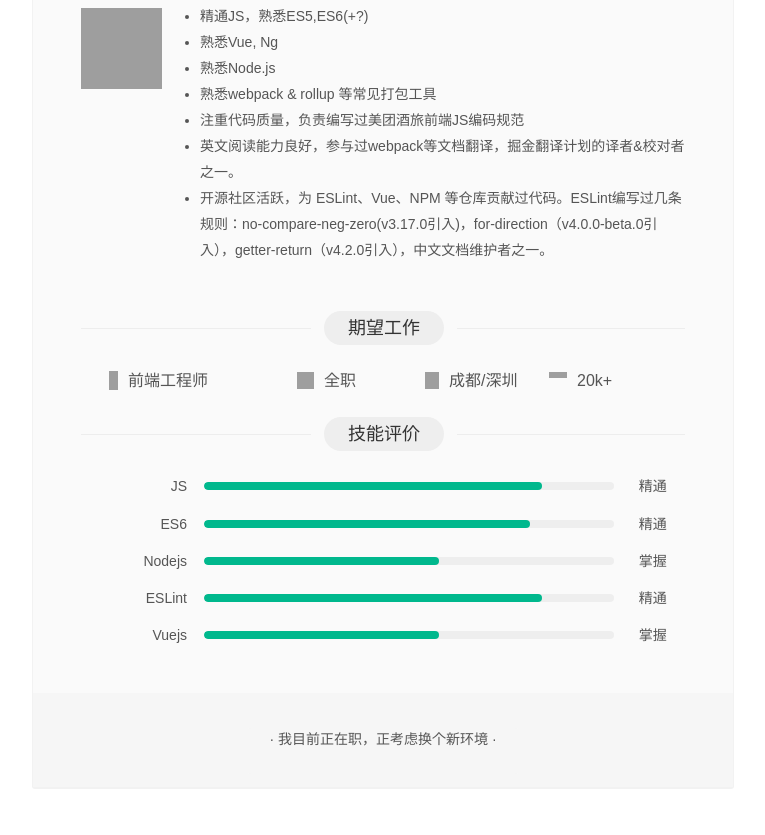
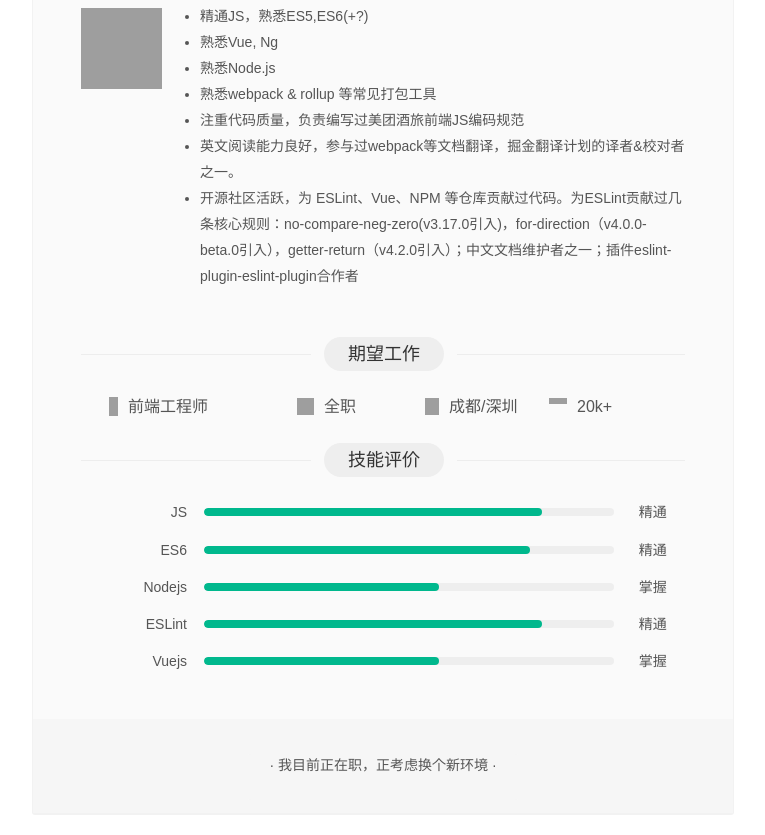
Before and after one commit to Aladdin-ADD/resume, a plain HTML site: page index.html in a window 1280 px wide. Shown: the part 843-1678 px from the top of the page, without its empty margins (257-1022 px from the left). Before the commit the page ends 1652 px from the top, so only its background shows below. Drawn offline with Linux system fonts and the light colour scheme; grey boxes are pictures that could not be loaded.

Commit message:
Update index.html

```diff
--- a/index.html
+++ b/index.html
@@ -568,7 +568,7 @@ content:"...";
  <li><p>熟悉webpack &amp; rollup 等常见打包工具<br /></p></li>
  <li><p>注重代码质量，负责编写过美团酒旅前端JS编码规范</p></li>
  <li><p>英文阅读能力良好，参与过webpack等文档翻译，掘金翻译计划的译者&amp;校对者之一。<br /></p></li>
- <li><p>开源社区活跃，为 ESLint、Vue、NPM 等仓库贡献过代码。ESLint编写过几条规则：no-compare-neg-zero(v3.17.0引入)，for-direction（v4.0.0-beta.0引入），getter-return（v4.2.0引入），中文文档维护者之一。</p></li>
+ <li><p>开源社区活跃，为 ESLint、Vue、NPM 等仓库贡献过代码。为ESLint贡献过几条核心规则：no-compare-neg-zero(v3.17.0引入)，for-direction（v4.0.0-beta.0引入），getter-return（v4.2.0引入）；中文文档维护者之一；插件eslint-plugin-eslint-plugin合作者</p></li>
 </ul>
 								</div>
 							</div>
```
